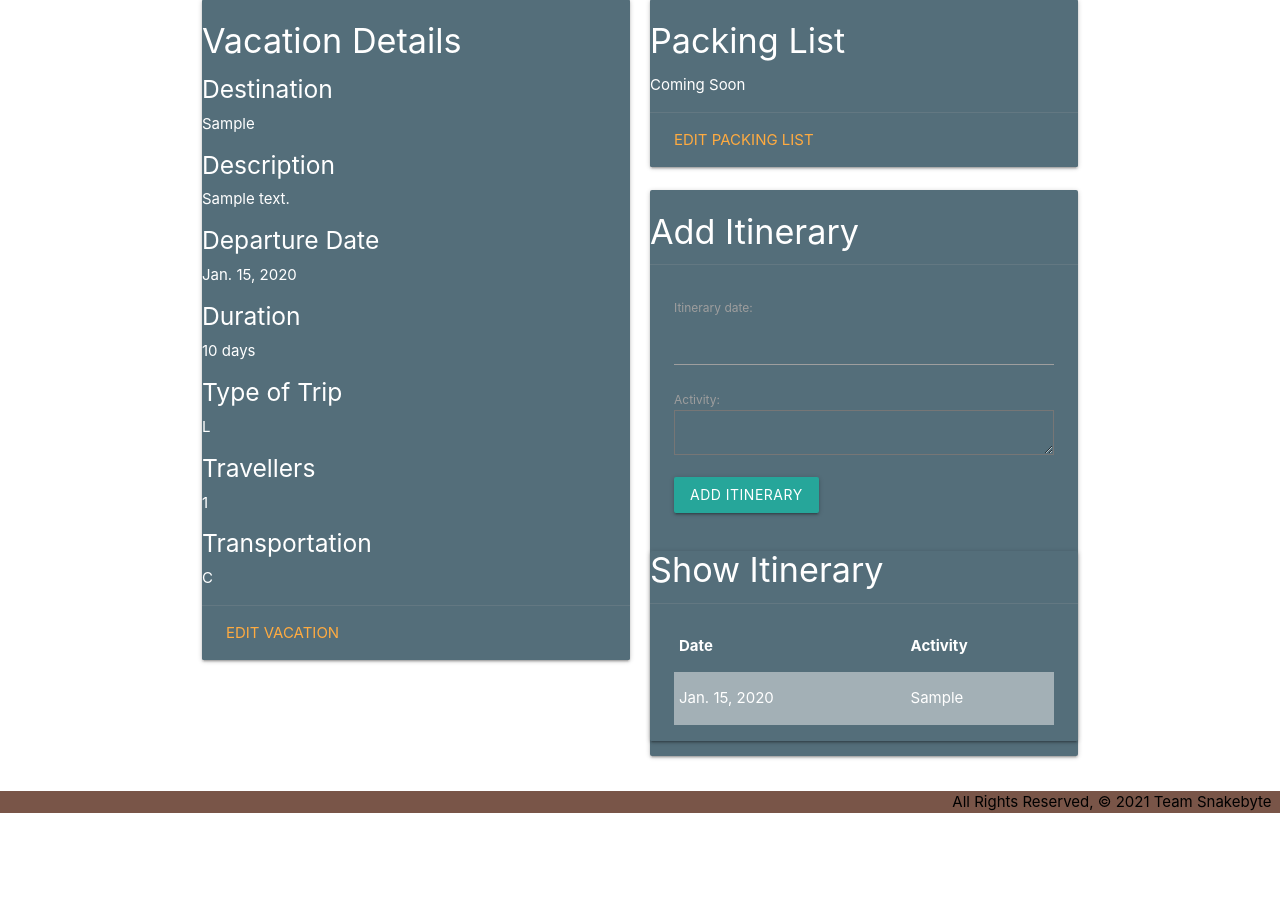
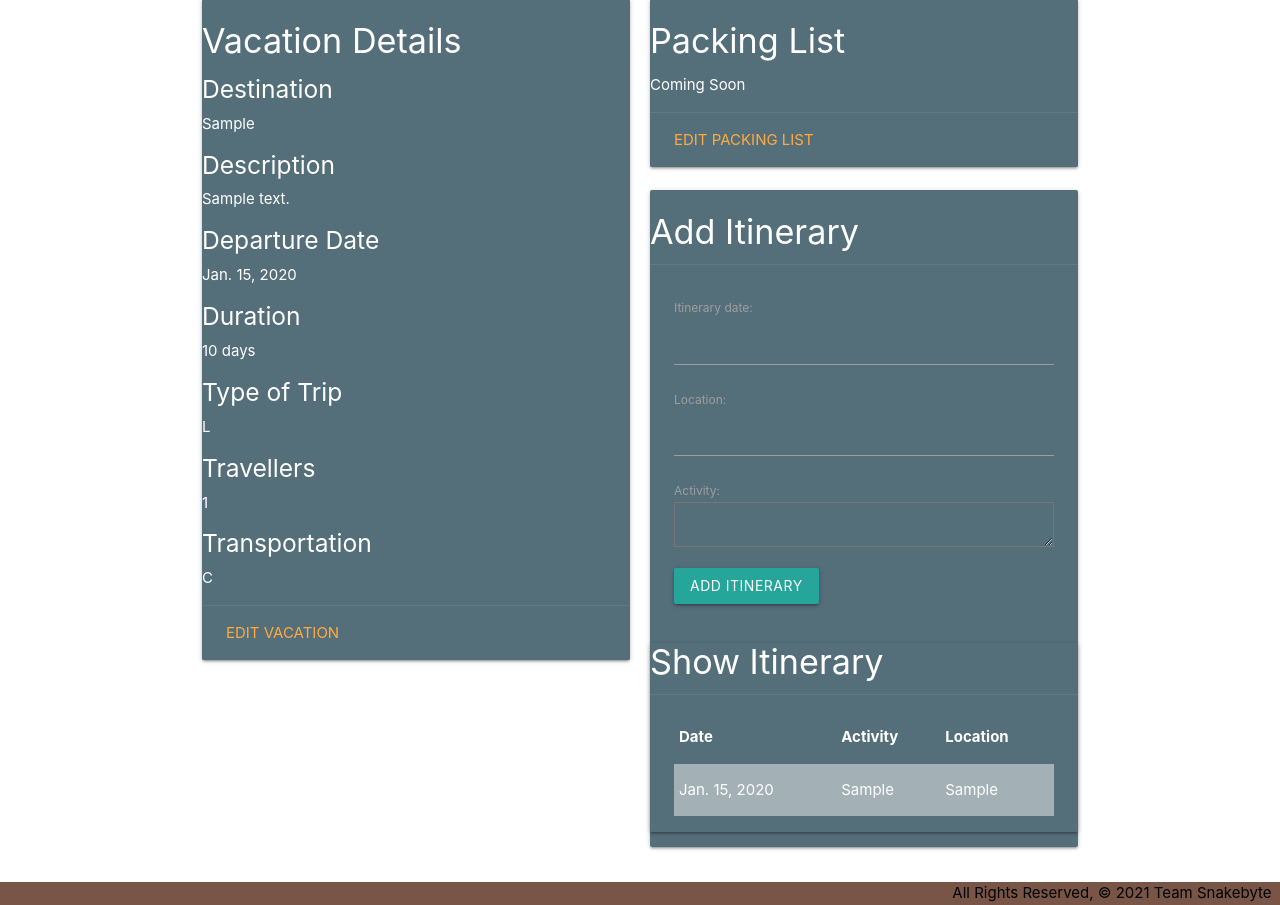
Before and after one commit to kitkatcode10/map-out, a Django app: page /vacations/1/ in a window 1280 px wide. Shown: the part 558-1463 px from the top of the page. Before the commit the page ends 1371 px from the top, so only its background shows below. Run offline with Django 3.2, Linux system fonts and the light colour scheme; tables that the repository leaves empty hold one stand-in row (values such as "Sample post").

Commit message:
fixec itinerary model

```diff
--- a/main_app/forms.py
+++ b/main_app/forms.py
@@ -4,4 +4,4 @@ from .models import Vacation, Itinerary
 class ItineraryForm(ModelForm):
   class Meta:
     model = Itinerary
-    fields = ['date', 'activity']
+    fields = ['date','location','activity']
--- a/main_app/models.py
+++ b/main_app/models.py
@@ -27,7 +27,6 @@ CATEGORY_CHOICES = (
   ('F', 'FOOTWEAR'),
   ('A', 'ACCESSORIES'),
   ('G', 'GEAR'),
-
 )
 
 class Packing(models.Model):
@@ -44,8 +43,6 @@ class Packing(models.Model):
 
   def get_absolute_url(self):
     return reverse('packing_index')
-
-
 
 class Vacation(models.Model):
     name = models.CharField(max_length=100)
@@ -67,6 +64,7 @@ class Vacation(models.Model):
 class Itinerary(models.Model):
   date = models.DateField('Itinerary date')
   activity = models.TextField(max_length=250)
+  location = models.CharField(max_length=100)
   vacation = models.ForeignKey(Vacation, on_delete=models.CASCADE)
 
   def __str__(self):
--- a/main_app/templates/vacations/detail.html
+++ b/main_app/templates/vacations/detail.html
@@ -58,13 +58,14 @@
         <div class="card-action">
           <table class="striped">
             <thead>
-              <tr><th>Date</th><th>Activity</th></tr>
+              <tr><th>Date</th><th>Activity</th><th>Location</th></tr>
             </thead>
             <tbody>
               {% for itinerary in vacation.itinerary_set.all %}
                 <tr>
                   <td>{{itinerary.date}}</td>
                   <td>{{itinerary.activity}}</td>
+                  <td>{{itinerary.location}}</td>
                 </tr>
               {% endfor %}
             </tbody>
--- a/manage.py
+++ b/manage.py
@@ -17,6 +17,5 @@ def main():
         ) from exc
     execute_from_command_line(sys.argv)
 
-
 if __name__ == '__main__':
     main()
--- a/mapout/settings.py
+++ b/mapout/settings.py
@@ -78,9 +78,9 @@ DATABASES = {
     'default': {
         'ENGINE': 'django.db.backends.postgresql',
         'NAME': 'mapout',
-        'HOST':'localhost',
-        'USER': 'postgres',
-        'PASSWORD': 'secret',
+        # 'HOST':'localhost',
+        # 'USER': 'postgres',
+        # 'PASSWORD': 'secret',
         }
 }
 
```
Also changed, not shown: main_app/migrations/0011_merge_20210701_0112.py (added), main_app/migrations/0012_auto_20210701_0116.py (added), main_app/migrations/0013_alter_itinerary_location.py (added), main_app/migrations/0014_alter_itinerary_location.py (added), main_app/migrations/0015_alter_vacation_name.py (added), main_app/migrations/0016_auto_20210701_0205.py (added).
